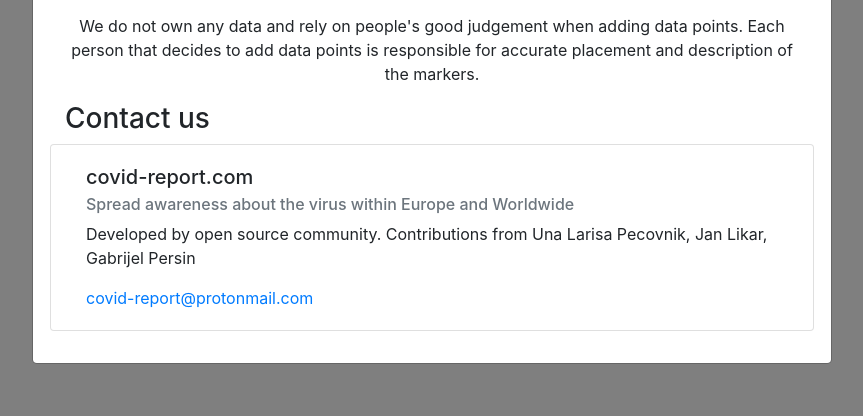
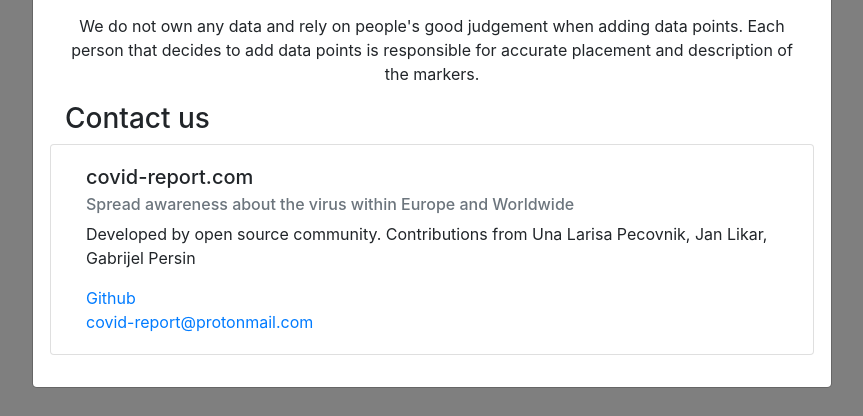
Before and after one commit to JanLikar/covid, a Python web app: template back/templates/index.jinja2 in a window 1280 px wide, after a click on "use_my_location_tooltip". Shown: the part 519-935 px from the top of the page, without its empty margins (208-1071 px from the left). Run offline with Jinja, Linux system fonts and the light colour scheme; the template is opened without the code that fills it, so the values that code supplies are empty; some libraries are stand-ins or nearby versions.

Commit message:
Add a link to Github to about page

```diff
--- a/back/templates/index.jinja2
+++ b/back/templates/index.jinja2
@@ -167,6 +167,7 @@
                       <h5 class="card-title">covid-report.com</h5>
                       <h6 class="card-subtitle mb-2 text-muted">Spread awareness about the virus within Europe and Worldwide</h6>
                       <p class="card-text">Developed by open source community. Contributions from Una Larisa Pecovnik, Jan Likar, Gabrijel Persin</p>
+                      <a href="https://github.com/JanLikar/covid">Github</a><br/>
                       <a href="mailto:covid-report@protonmail.com" class="card-link">covid-report@protonmail.com</a>
 
                     </div>
```
